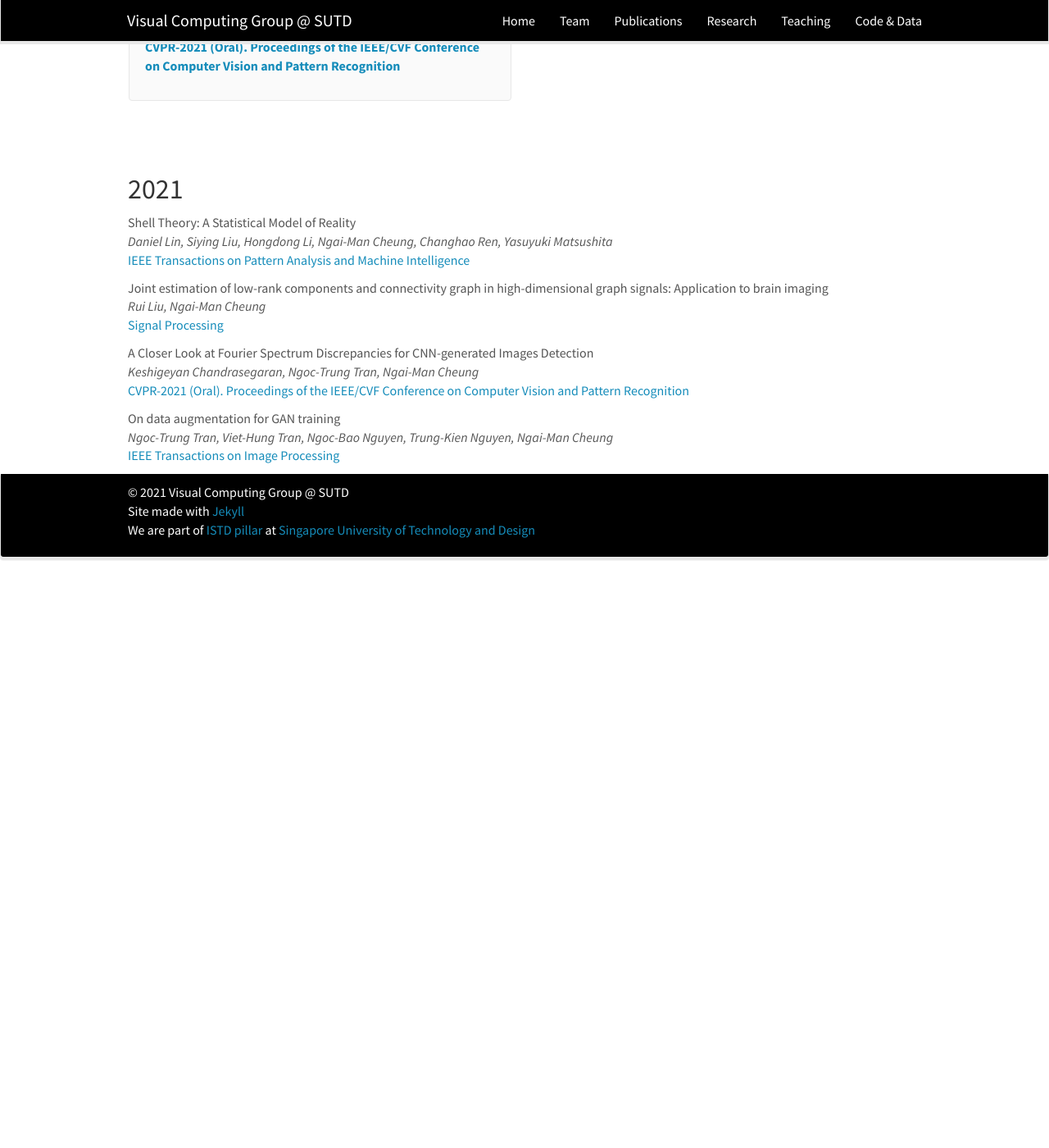
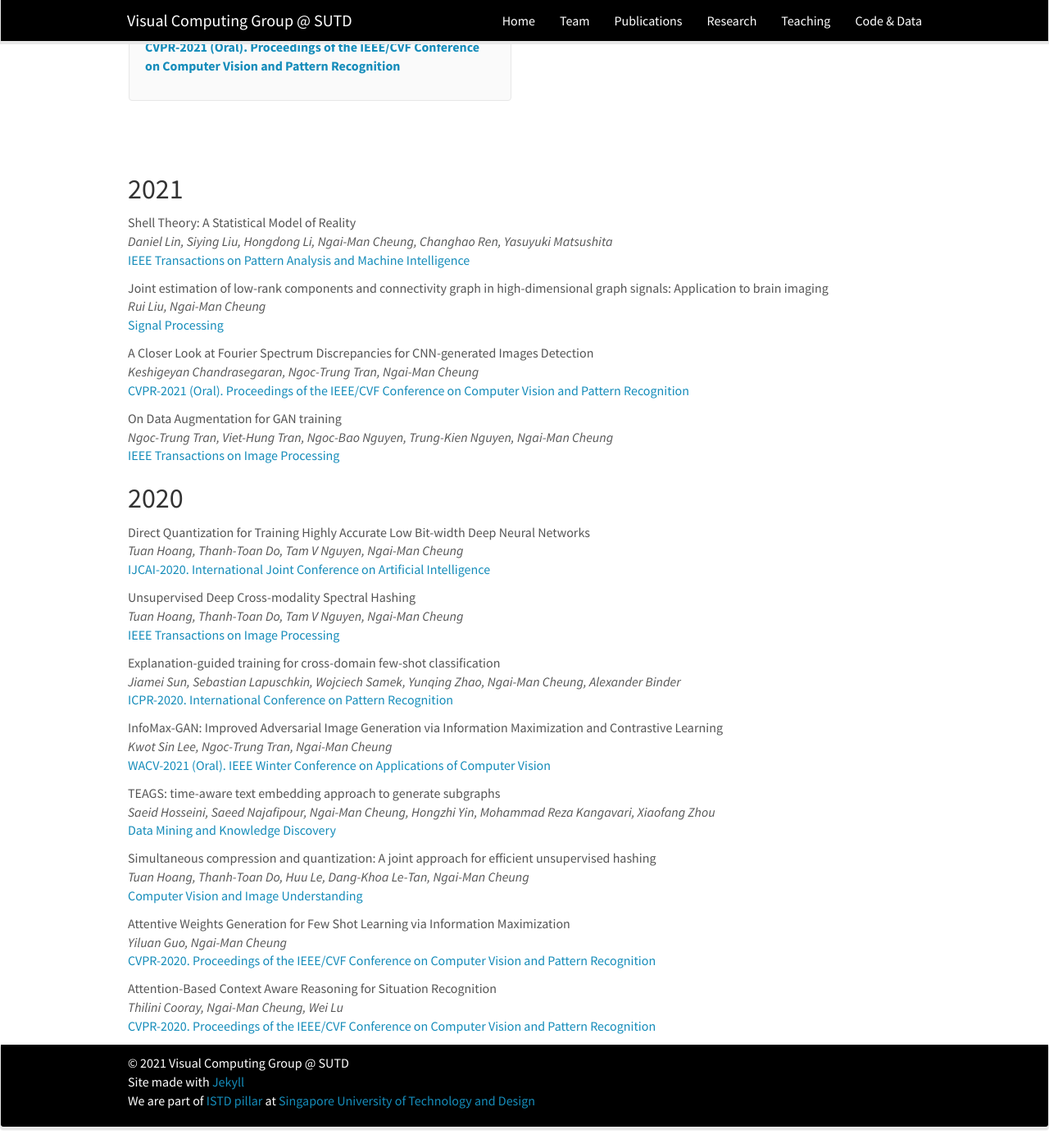
Before and after one commit to sutd-visual-computing-group/sutd-visual-computing-group.github.io, a Jekyll site: the page built from _pages/publications.md, in a window 1280 px wide and 1400 px high, scrolled down 1082 px. Shown: the whole window at 82% size. Built offline with Jekyll 4.4.1, drawn with Linux system fonts in a browser that asks for light colours; nearby versions of some CDN libraries; before the commit the page ends 1787 px from its top, so only the background shows below that.

Commit message:
updated pubs

```diff
--- a/_config.yml
+++ b/_config.yml
@@ -13,7 +13,8 @@
   line in _config.yml. It will appear in your document head meta (for
   Google search results) and in your feed.xml site description.
 baseurl: "https://sutd-visual-computing-group.github.io"
-url: ""
+# baseurl: "" # uncomment for local jekyll development
+# url: ""
 
 include:
   - .htaccess
--- /dev/null
+++ b/_data/publist_2020.yml
@@ -0,0 +1,79 @@
+- title: Direct Quantization for Training Highly Accurate Low Bit-width Deep Neural Networks
+  image: TBG_SL.png
+  description:
+  authors: Tuan Hoang, Thanh-Toan Do, Tam V Nguyen, Ngai-Man Cheung
+  link:
+    url: https://arxiv.org/pdf/2012.13762
+    display: IJCAI-2020. International Joint Conference on Artificial Intelligence
+  highlight: 0
+  news2:
+
+- title: Unsupervised Deep Cross-modality Spectral Hashing
+  image: TBG_SL.png
+  description:
+  authors: Tuan Hoang, Thanh-Toan Do, Tam V Nguyen, Ngai-Man Cheung
+  link:
+    url: https://arxiv.org/pdf/2008.00223.pdf
+    display: IEEE Transactions on Image Processing
+  highlight: 0
+  news2:
+
+- title: Explanation-guided training for cross-domain few-shot classification
+  image: TBG_SL.png
+  description:
+  authors: Jiamei Sun, Sebastian Lapuschkin, Wojciech Samek, Yunqing Zhao, Ngai-Man Cheung, Alexander Binder
+  link:
+    url: https://arxiv.org/pdf/2007.08790.pdf
+    display: ICPR-2020. International Conference on Pattern Recognition
+  highlight: 0
+  news2:
+
+- title: InfoMax-GAN&#58; Improved Adversarial Image Generation via Information Maximization and Contrastive Learning
+  image: TBG_SL.png
+  description:
+  authors: Kwot Sin Lee, Ngoc-Trung Tran, Ngai-Man Cheung
+  link:
+    url: https://openaccess.thecvf.com/content/WACV2021/papers/Lee_InfoMax-GAN_Improved_Adversarial_Image_Generation_via_Information_Maximization_and_Contrastive_WACV_2021_paper.pdf
+    display: WACV-2021 (Oral). IEEE Winter Conference on Applications of Computer Vision
+  highlight: 0
+  news2:
+
+- title: TEAGS&#58; time-aware text embedding approach to generate subgraphs
+  image: TBG_SL.png
+  description:
+  authors: Saeid Hosseini, Saeed Najafipour, Ngai-Man Cheung, Hongzhi Yin, Mohammad Reza Kangavari, Xiaofang Zhou
+  link:
+    url: https://arxiv.org/pdf/1907.03191.pdf
+    display: Data Mining and Knowledge Discovery
+  highlight: 0
+  news2:
+
+- title: Simultaneous compression and quantization&#58; A joint approach for efficient unsupervised hashing
+  image: TBG_SL.png
+  description:
+  authors: Tuan Hoang, Thanh-Toan Do, Huu Le, Dang-Khoa Le-Tan, Ngai-Man Cheung
+  link:
+    url: https://arxiv.org/pdf/1802.06645
+    display: Computer Vision and Image Understanding
+  highlight: 0
+  news2:
+
+- title: Attentive Weights Generation for Few Shot Learning via Information Maximization
+  image: TBG_SL.png
+  description:
+  authors: Yiluan Guo, Ngai-Man Cheung
+  link:
+    url: http://openaccess.thecvf.com/content_CVPR_2020/papers/Guo_Attentive_Weights_Generation_for_Few_Shot_Learning_via_Information_Maximization_CVPR_2020_paper.pdf
+    display: CVPR-2020. Proceedings of the IEEE/CVF Conference on Computer Vision and Pattern Recognition
+  highlight: 0
+  news2:
+
+- title: Attention-Based Context Aware Reasoning for Situation Recognition
+  image: TBG_SL.png
+  description:
+  authors: Thilini Cooray, Ngai-Man Cheung, Wei Lu
+  link:
+    url: https://openaccess.thecvf.com/content_CVPR_2020/papers/Cooray_Attention-Based_Context_Aware_Reasoning_for_Situation_Recognition_CVPR_2020_paper.pdf
+    display: CVPR-2020. Proceedings of the IEEE/CVF Conference on Computer Vision and Pattern Recognition
+  highlight: 0
+  news2:
--- a/_data/publist_2021.yml
+++ b/_data/publist_2021.yml
@@ -19,16 +19,45 @@
 
 - title: "A Closer Look at Fourier Spectrum Discrepancies for CNN-generated Images Detection"
   image: cnn-generated-images.jpg
-  description: CNN-based generative modelling has evolved to produce synthetic images indistinguishable from real images in the RGB pixel space. Recent works have observed that CNN-generated images share a systematic shortcoming in replicating high frequency Fourier spectrum decay attributes. Furthermore, these works have successfully exploited this systematic shortcoming to detect CNN-generated images reporting up to near-perfect accuracy across multiple state-of-the art GAN models. In our work, we investigate the validity of assertions claiming that CNN-generated images are unable to achieve high frequency spectral decay consistency. We meticulously construct a counterexample space of high frequency spectral decay consistent CNN-generated images emerging from our handcrafted experiments where we empirically show that this frequency discrepancy can be avoided by a minor architecture change in the last upsampling operation. We subsequently use images from this counterexample space to successfully bypass the recently proposed forensics detector which leverages on high frequency Fourier spectrum decay attributes for CNN-generated image detection. Through our study, we show that high frequency Fourier spectrum decay discrepancies are not inherent characteristics for existing CNN-based generative models—contrary to the belief of some existing work—, and such features are not robust to perform synthetic image detection.
+  description: CNN-based generative modelling has evolved to produce synthetic images indistinguishable from real images in the RGB pixel space.
+                Recent works have observed that CNN-generated images share a systematic shortcoming in replicating high frequency Fourier spectrum decay attributes.
+                Furthermore, these works have successfully exploited this systematic shortcoming to detect CNN-generated images reporting up to near-perfect accuracy
+                across multiple state-of-the art GAN models. In our work, we investigate the validity of assertions claiming that CNN-generated images are unable to
+                achieve high frequency spectral decay consistency. We meticulously construct a counterexample space of high frequency spectral decay consistent
+                CNN-generated images emerging from our handcrafted experiments where we empirically show that this frequency discrepancy can be avoided by a minor
+                architecture change in the last upsampling operation. We subsequently use images from this counterexample space to successfully bypass the recently
+                proposed forensics detector which leverages on high frequency Fourier spectrum decay attributes for CNN-generated image detection.
+                Through our study, we show that high frequency Fourier spectrum decay discrepancies are not inherent characteristics for existing CNN-based generative
+                models—contrary to the belief of some existing work—, and such features are not robust to perform synthetic image detection.
   authors: Keshigeyan Chandrasegaran, Ngoc-Trung Tran, Ngai-Man Cheung
   link:
     url: https://keshik6.github.io/Fourier-Discrepancies-CNN-Detection/
     display: CVPR-2021 (Oral). Proceedings of the IEEE/CVF Conference on Computer Vision and Pattern Recognition
   highlight: 1
 
-- title: "On data augmentation for GAN training"
-  image: cnn-generated-images.jpg
-  description:
+- title: "On Data Augmentation for GAN training"
+  image: dag.jpg
+  description: Recent successes in Generative Adversarial Networks (GAN) have affirmed the importance of using more data in GAN training.
+                Yet it is expensive to collect data in many domains such as medical applications. Data Augmentation (DA)
+                has been applied in these applications. In this work, we first
+                argue that the classical DA approach could mislead the generator
+                to learn the distribution of the augmented data, which could
+                be different from that of the original data. We then propose
+                a principled framework, termed Data Augmentation Optimized
+                for GAN (DAG), to enable the use of augmented data in GAN
+                training to improve the learning of the original distribution. We
+                provide theoretical analysis to show that using our proposed DAG
+                aligns with the original GAN in minimizing the Jensen–Shannon
+                (JS) divergence between the original distribution and model
+                distribution. Importantly, the proposed DAG effectively leverages
+                the augmented data to improve the learning of discriminator and generator. We conduct experiments to apply DAG to
+                different GAN models&#58; unconditional GAN, conditional GAN,
+                self-supervised GAN and CycleGAN using datasets of natural
+                images and medical images. The results show that DAG achieves
+                consistent and considerable improvements across these models.
+                Furthermore, when DAG is used in some GAN models, the
+                system establishes state-of-the-art Frechet Inception Distance
+                (FID) scores. Our code is available.
   authors: Ngoc-Trung Tran, Viet-Hung Tran, Ngoc-Bao Nguyen, Trung-Kien Nguyen, Ngai-Man Cheung
   link:
     url:
--- a/_pages/publications.md
+++ b/_pages/publications.md
@@ -59,3 +59,13 @@
   <em>{{ publi.authors }} </em><br /><a href="{{ publi.link.url }}">{{ publi.link.display }}</a>
 
 {% endfor %}
+
+
+## 2020
+
+{% for publi in site.data.publist_2020 %}
+
+  {{ publi.title }} <br />
+  <em>{{ publi.authors }} </em><br /><a href="{{ publi.link.url }}">{{ publi.link.display }}</a>
+
+{% endfor %}
```
Also changed, not shown: Gemfile.lock, images/pubpic/dag.jpg (added), 3 other files.
